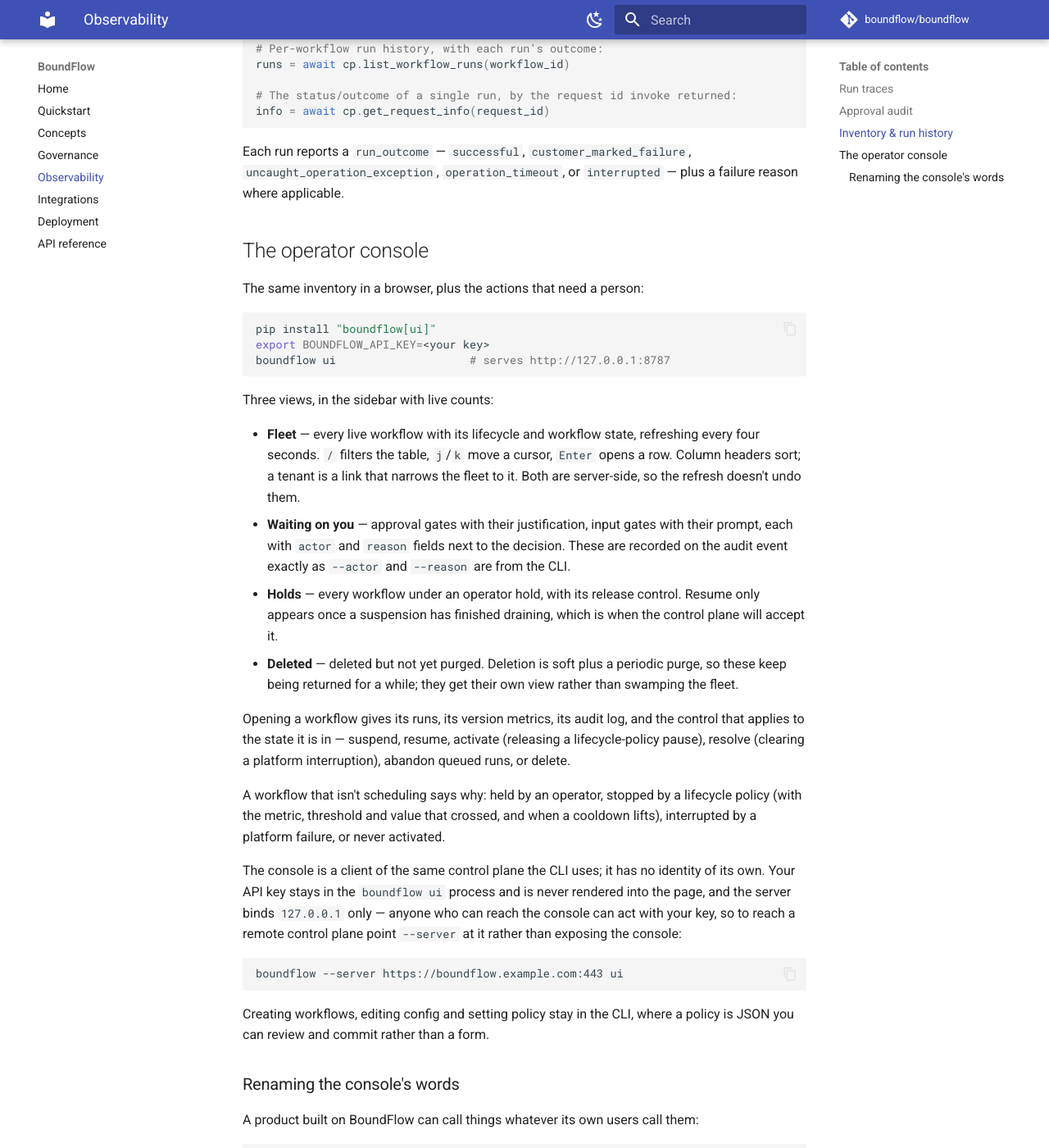
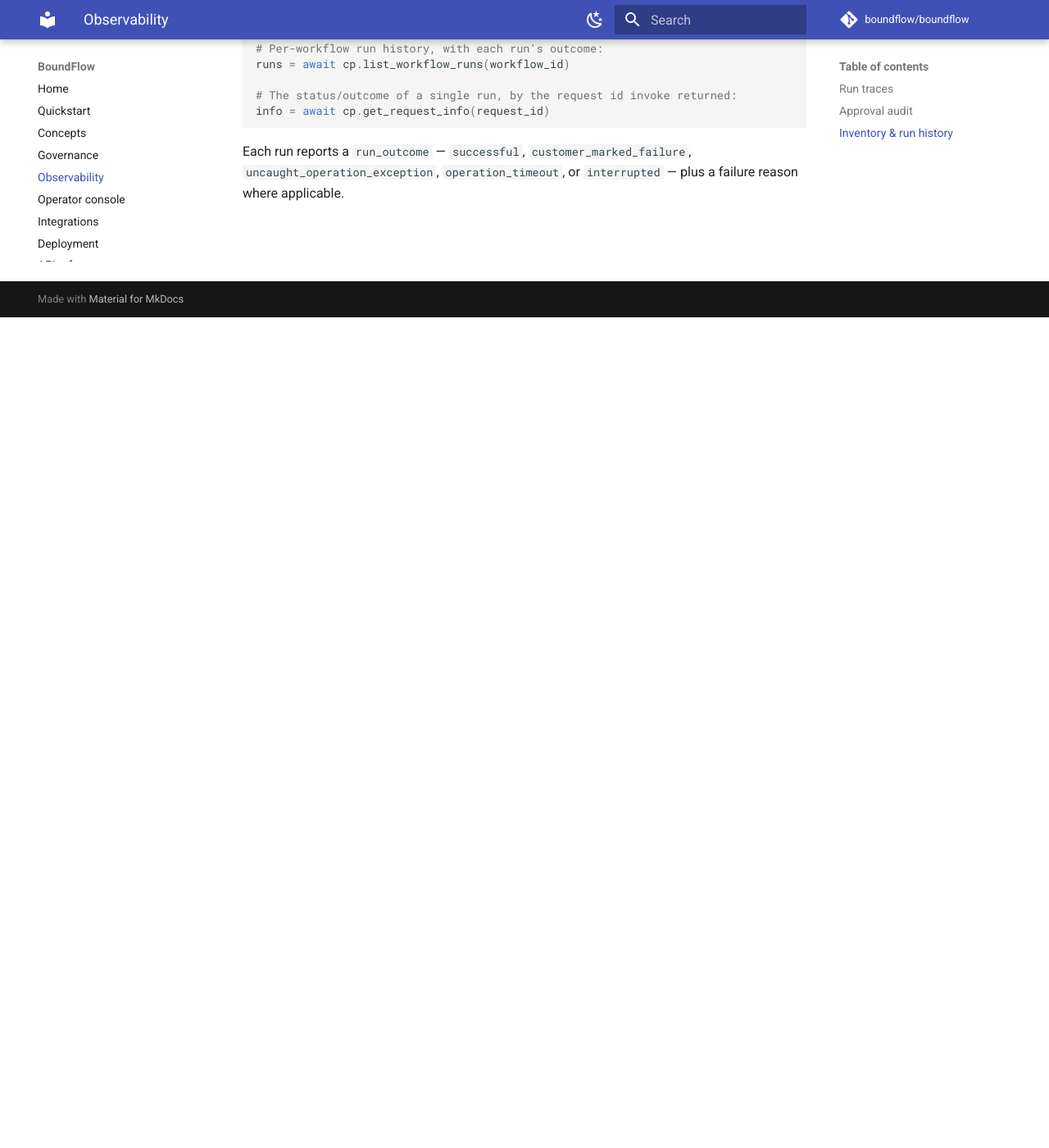
Before and after one commit to boundflow/boundflow, an MkDocs documentation site: the page built from docs/observability.md, in a window 1280 px wide and 1400 px high, scrolled down 1013 px. Shown: the whole window at 82% size. Built offline with MkDocs 1.6.1 and Material for MkDocs 9.7.7, drawn with Linux system fonts in a browser that asks for light colours; comment, search, counter and statistics services are not loaded; some of the changed text lies outside the part shown.

Commit message:
docs: give the operator console its own page
It was under Observability, which is the wrong shelf. That section is about reading —
traces, the audit log, run history. Governance is about declaring — policy rules and
gates. The console reads both and then acts on them: approve, reject, suspend,
resume, activate, resolve, abandon, delete. Neither section describes that, so it
gets its own, after Observability: declare the policy, see what happened, then act.

Moving it surfaced two things that had gone stale in place. The page still said
"Waiting on you", renamed to "Pending decisions" since; and it said three views when
Deleted made four.

Also fixes the timezone comparison in the cooldown assertion — the client returns
naive UTC throughout (Timestamp.ToDatetime()), so comparing against an aware now
raised rather than asserting. Verified against a real policy-driven cooldown.

````diff
--- a/docs/observability.md
+++ b/docs/observability.md
@@ -53,76 +53,3 @@
 Each run reports a `run_outcome` — `successful`, `customer_marked_failure`,
 `uncaught_operation_exception`, `operation_timeout`, or `interrupted` — plus a
 failure reason where applicable.
-
-## The operator console
-
-The same inventory in a browser, plus the actions that need a person:
-
-```bash
-pip install "boundflow[ui]"
-export BOUNDFLOW_API_KEY=<your key>
-boundflow ui                    # serves http://127.0.0.1:8787
-```
-
-Three views, in the sidebar with live counts:
-
-- **Fleet** — every live workflow with its lifecycle and workflow state, refreshing
-  every four seconds. `/` filters the table, `j`/`k` move a cursor, `Enter` opens a
-  row. Column headers sort; a tenant is a link that narrows the fleet to it. Both are
-  server-side, so the refresh doesn't undo them.
-- **Waiting on you** — approval gates with their justification, input gates with
-  their prompt, each with `actor` and `reason` fields next to the decision. These are
-  recorded on the audit event exactly as `--actor` and `--reason` are from the CLI.
-- **Holds** — every workflow under an operator hold, with its release control. Resume
-  only appears once a suspension has finished draining, which is when the control
-  plane will accept it.
-- **Deleted** — deleted but not yet purged. Deletion is soft plus a periodic purge, so
-  these keep being returned for a while; they get their own view rather than swamping
-  the fleet.
-
-Opening a workflow gives its runs, its version metrics, its audit log, and the
-control that applies to the state it is in — suspend, resume, activate (releasing a
-lifecycle-policy pause), resolve (clearing a platform interruption), abandon queued
-runs, or delete.
-
-A workflow that isn't scheduling says why: held by an operator, stopped by a
-lifecycle policy (with the metric, threshold and value that crossed, and when a
-cooldown lifts), interrupted by a platform failure, or never activated.
-
-The console is a client of the same control plane the CLI uses; it has no identity of
-its own. Your API key stays in the `boundflow ui` process and is never rendered into
-the page, and the server binds `127.0.0.1` only — anyone who can reach the console can
-act with your key, so to reach a remote control plane point `--server` at it rather
-than exposing the console:
-
-```bash
-boundflow --server https://boundflow.example.com:443 ui
-```
-
-Creating workflows, editing config and setting policy stay in the CLI, where a policy
-is JSON you can review and commit rather than a form.
-
-### Renaming the console's words
-
-A product built on BoundFlow can call things whatever its own users call them:
-
-```python
-from boundflow.ui import Labels, serve
-
-serve(server, api_key, labels=Labels(
-    brand="Acme", tagline="agent control",
-    workflow="agent", workflows="agents",
-    lifecycle="runtime state", fleet="Agents", inbox="Needs you",
-))
-```
-
-`Labels` covers the console's own wording — the brand, the sidebar entries, the
-section headings, the column titles. It deliberately cannot rename the values the control plane returns:
-`awaiting_approval`, `cooldown`, `interrupted`, or a workflow type. Those same
-strings appear in the CLI, the API and the audit log, so a console-only rename gives
-an operator a word that exists nowhere else — they report an agent stuck in "Needs
-sign-off" and nobody can find it in any query or log.
-
-`boundflow.ui` also exports `render`, `views`, `Console` and `build_app`, so a
-console that needs more than different words can keep the rendering and mount its
-own routes.
--- a/mkdocs.yml
+++ b/mkdocs.yml
@@ -56,6 +56,7 @@
   - Concepts: concepts.md
   - Governance: governance.md
   - Observability: observability.md
+  - Operator console: console.md
   - Integrations: integrations.md
   - Deployment: deployment.md
   - API reference: api-reference.md
````
Also changed, not shown: docs/console.md (added, +75 -0 lines), 1 other file.
